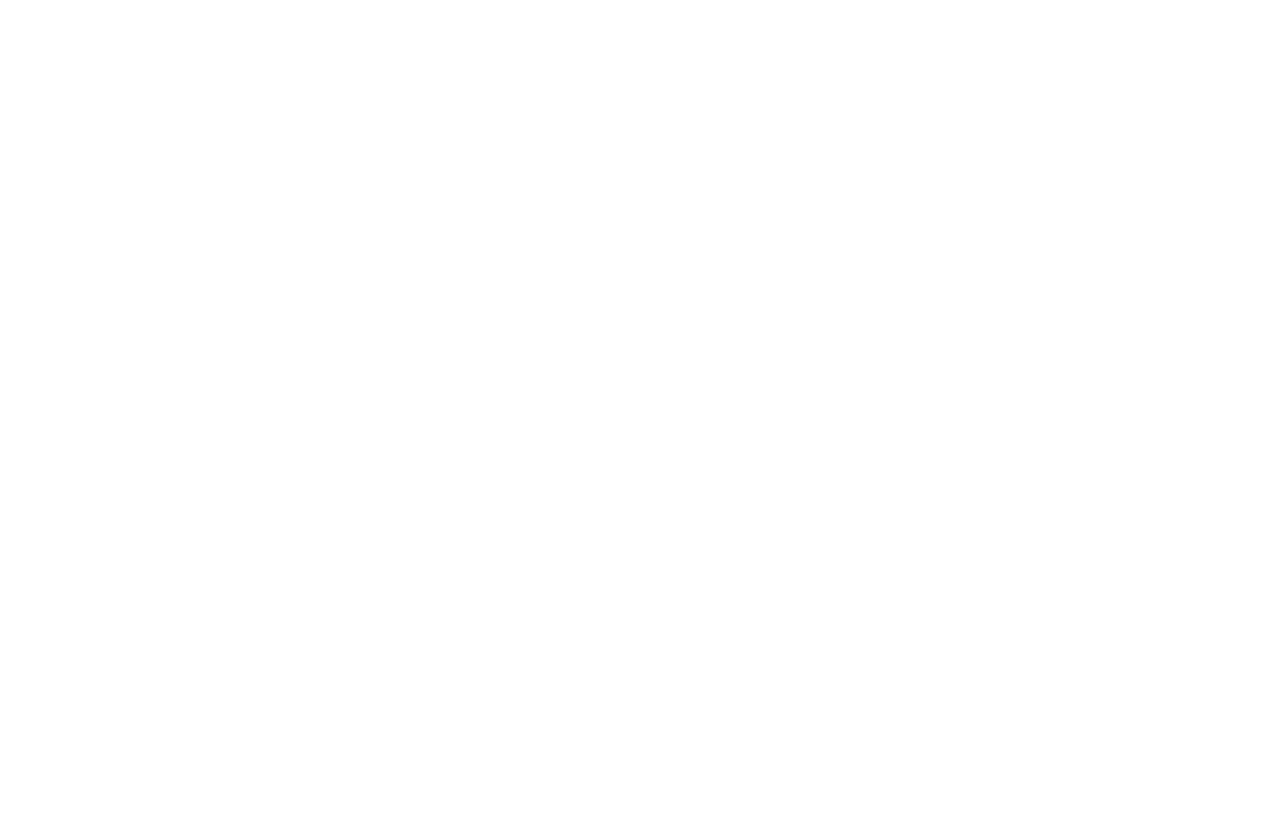
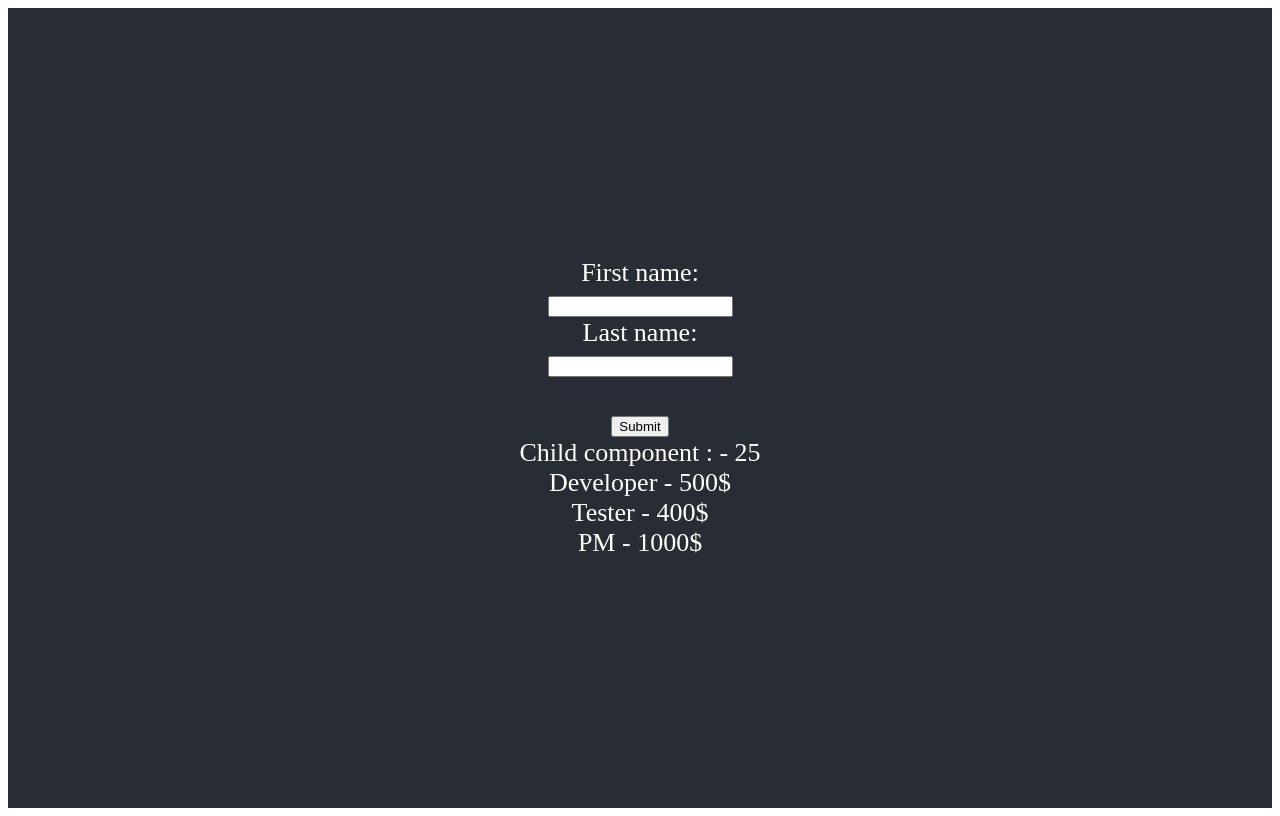
Before and after one commit to JosVuHuynh/Todo-list-reactjs, a React app: page / in a window 1280 px wide. Built offline with nearby package versions, Linux system fonts and the light colour scheme.

Commit message:
simple props

```diff
--- a/package.json
+++ b/package.json
@@ -6,6 +6,7 @@
     "@testing-library/jest-dom": "^5.16.4",
     "@testing-library/react": "^13.3.0",
     "@testing-library/user-event": "^13.5.0",
+    "node-sass": "^7.0.1",
     "react": "^18.2.0",
     "react-dom": "^18.2.0",
     "react-scripts": "5.0.1",
--- a/public/index.html
+++ b/public/index.html
@@ -2,19 +2,17 @@
 <html lang="en">
   <head>
     <meta charset="utf-8" />
-    <link rel="icon" href="%PUBLIC_URL%/favicon.ico" />
     <meta name="viewport" content="width=device-width, initial-scale=1" />
     <meta name="theme-color" content="#000000" />
     <meta
       name="description"
       content="Web site created using create-react-app"
     />
-    <link rel="apple-touch-icon" href="%PUBLIC_URL%/logo192.png" />
     <!--
       manifest.json provides metadata used when your web app is installed on a
       user's mobile device or desktop. See https://developers.google.com/web/fundamentals/web-app-manifest/
     -->
-    <link rel="manifest" href="%PUBLIC_URL%/manifest.json" />
+
     <!--
       Notice the use of %PUBLIC_URL% in the tags above.
       It will be replaced with the URL of the `public` folder during the build.
--- a/src/pages/App.js
+++ b/src/pages/App.js
@@ -1,10 +1,14 @@
+import './App.scss'
+import './Example/MyComponent'
+import MyComponent from './Example/MyComponent';
+function App() {
 
-function App() {
+
+
   return (
     <div className="App">
       <header className="App-header">
-
-
+          <MyComponent/>
       </header>
     </div>
   );
--- a/src/pages/App.scss
+++ b/src/pages/App.scss
@@ -1,5 +1,6 @@
 .App {
   text-align: center;
+  color: white;
 }
 
 .App-logo {
--- /dev/null
+++ b/src/pages/Example/ChildComponent.js
@@ -0,0 +1,65 @@
+import React from 'react';
+
+class ChildComponent extends React.Component {
+
+    //key: value
+    state = {
+        firstName: '',
+        lastName: ''
+    }
+
+    handleOnChangeName(event){
+        this.setState({
+            name: event.target.value
+        })
+    }
+
+    handleClickButon =() =>{
+        alert('click me')
+    }
+
+    handleChangeFirstName = (event) =>{
+        this.setState({
+            firstName: event.target.value
+        })
+    }
+
+    handleChangeLastName = (event) =>{
+        this.setState({
+            lastName: event.target.value
+        })
+    }
+
+    handleSubmit = (event)=>{
+        event.preventDefault()
+        console.log('>>>',this.state)
+        alert('click me')
+    }
+
+    render(){
+        console.log(">>>", this.props);
+        // let name = this.props.name
+        // let age = this.props.age
+
+        let {name, age, arr} = this.props
+        return (
+            <div>
+                Child component :
+                {name} - {age}
+                <div className='job-lists'>
+                    {
+                        arr.map((item, index) => {
+                            return(
+                                <div  key={item.id}>
+                                    {item.title} - {item.salary}
+                                </div>
+                            )
+                        })
+                    }
+                </div>
+            </div>
+        )
+    }
+}
+
+export default ChildComponent;
--- /dev/null
+++ b/src/pages/Example/MyComponent.js
@@ -0,0 +1,74 @@
+import React from 'react';
+import ChildComponent from './ChildComponent';
+
+class MyComponent extends React.Component {
+
+    //key: value
+    state = {
+        firstName: '',
+        lastName: '',
+        arr: [
+            {id:'1', title:'Developer', salary:'500$'},
+            {id:'2', title:'Tester', salary:'400$'},
+            {id:'3', title:'PM', salary:'1000$'}
+
+        ]
+    }
+
+    handleOnChangeName(event){
+        this.setState({
+            name: event.target.value
+        })
+    }
+
+    handleClickButon =() =>{
+        alert('click me')
+    }
+
+    handleChangeFirstName = (event) =>{
+        this.setState({
+            firstName: event.target.value
+        })
+    }
+
+    handleChangeLastName = (event) =>{
+        this.setState({
+            lastName: event.target.value
+        })
+    }
+
+    handleSubmit = (event)=>{
+        event.preventDefault()
+        console.log('>>>',this.state)
+        alert('click me')
+    }
+
+    render(){
+        return (
+            <div>
+                <form >
+                    <label htmlFor="fname">First name:</label><br/>
+                    <input
+                    type="text"
+                    value={this.state.firstName}
+                    onChange={(event) => this.handleChangeFirstName(event)}
+                    />
+                    <br/>
+                    <label htmlFor="lname">Last name:</label><br/>
+                    <input
+                    type="text"
+                    value={this.state.lastName}
+                    onChange={(event) => this.handleChangeLastName(event)}
+                    /><br/><br/>
+                    <input type="submit"
+                    onClick={(event)=>this.handleSubmit(event)}
+                    />
+                </form>
+
+                <ChildComponent name={this.state.firstName} age = {"25"} arr={this.state.arr}/>
+            </div>
+        )
+    }
+}
+
+export default MyComponent;
```
Also changed, not shown: 1 other file.
